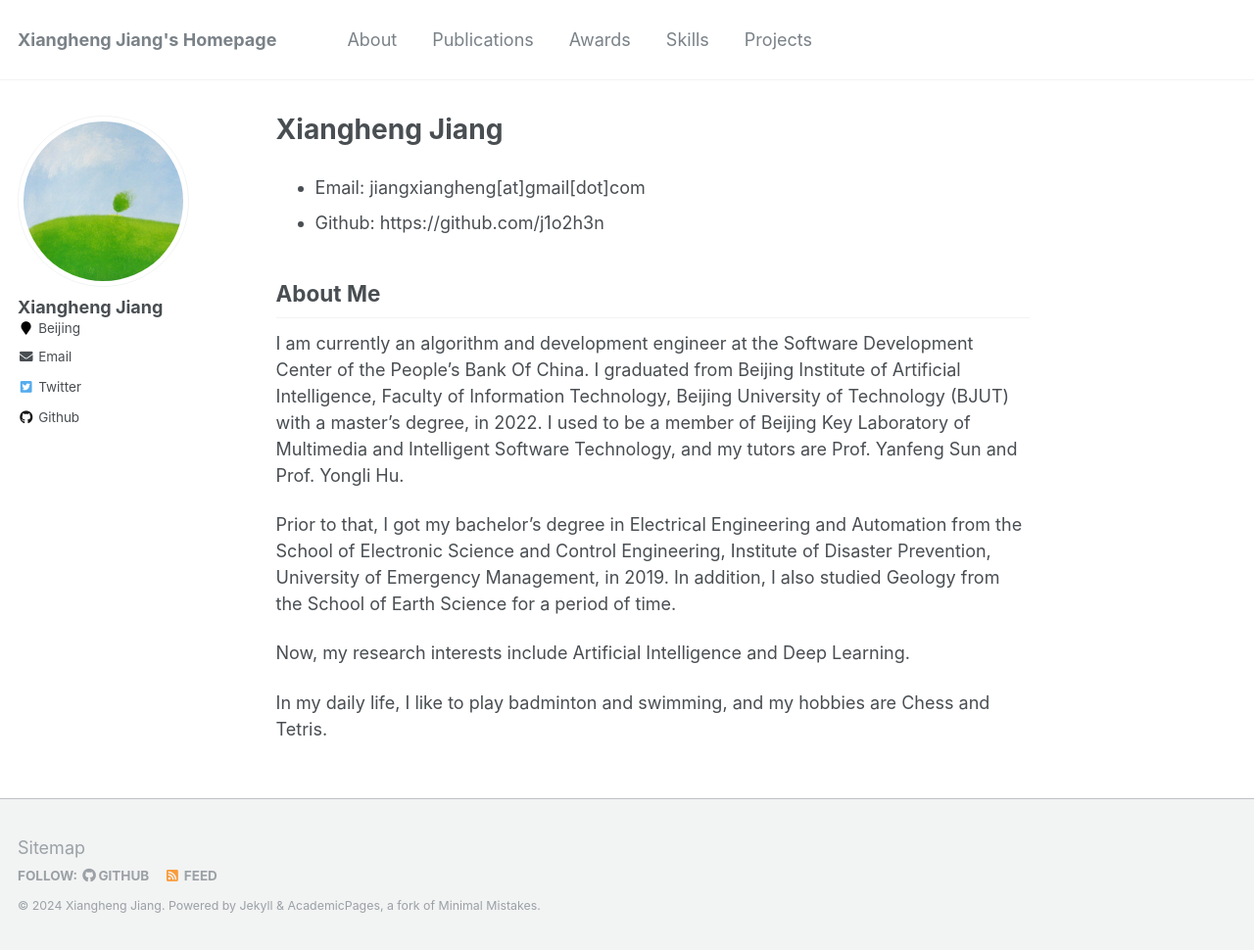
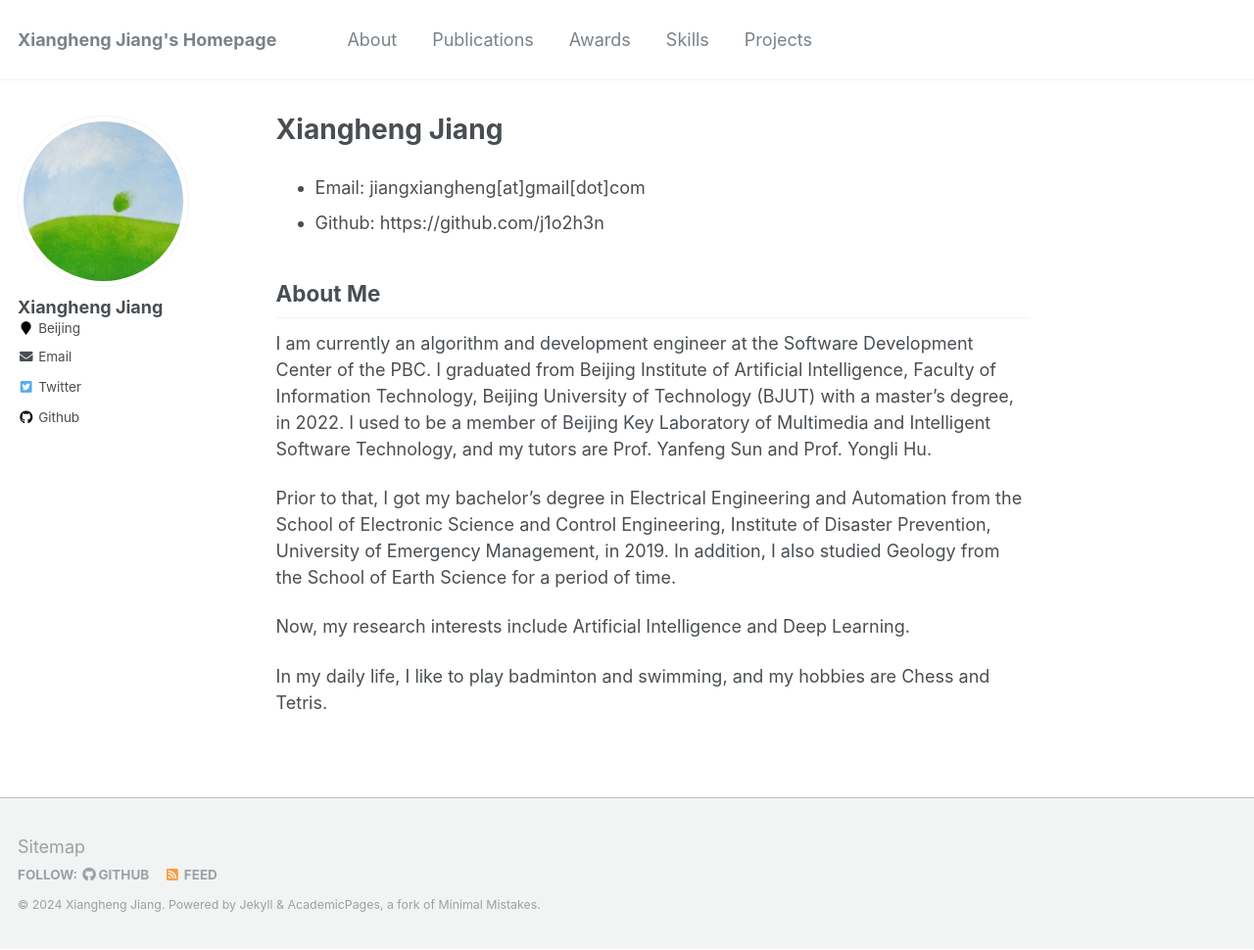
Before and after one commit to j1o2h3n/j1o2h3n.github.io, a Jekyll site: the page built from _pages/about.md, in a window 1280 px wide and 970 px high. Shown: the whole window at 98% size. Built offline with Jekyll 4.4.1, drawn with Linux system fonts in a browser that asks for light colours.

Commit message:
Update about.md

```diff
--- a/_pages/about.md
+++ b/_pages/about.md
@@ -16,7 +16,7 @@ redirect_from:
 
 ## About Me
 
-I am currently an algorithm and development engineer at the Software Development Center of the People's Bank Of China. I graduated from Beijing Institute of Artificial Intelligence, Faculty of Information Technology, Beijing University of Technology (BJUT) with a master's degree, in 2022. I used to be a member of Beijing Key Laboratory of Multimedia and Intelligent Software Technology, and my tutors are Prof. Yanfeng Sun and Prof. Yongli Hu.
+I am currently an algorithm and development engineer at the Software Development Center of the PBC. I graduated from Beijing Institute of Artificial Intelligence, Faculty of Information Technology, Beijing University of Technology (BJUT) with a master's degree, in 2022. I used to be a member of Beijing Key Laboratory of Multimedia and Intelligent Software Technology, and my tutors are Prof. Yanfeng Sun and Prof. Yongli Hu.
 
 <!--
 I am a second-year M.S. student in the Beijing Institute of Artificial Intelligence, Faculty of Information Technology, Beijing University of Technology (BJUT). Currently I am a member of Beijing Key Laboratory of Multimedia and Intelligent Software Technology, and my tutors are Prof. Yanfeng Sun and Prof. Yongli Hu.
```
